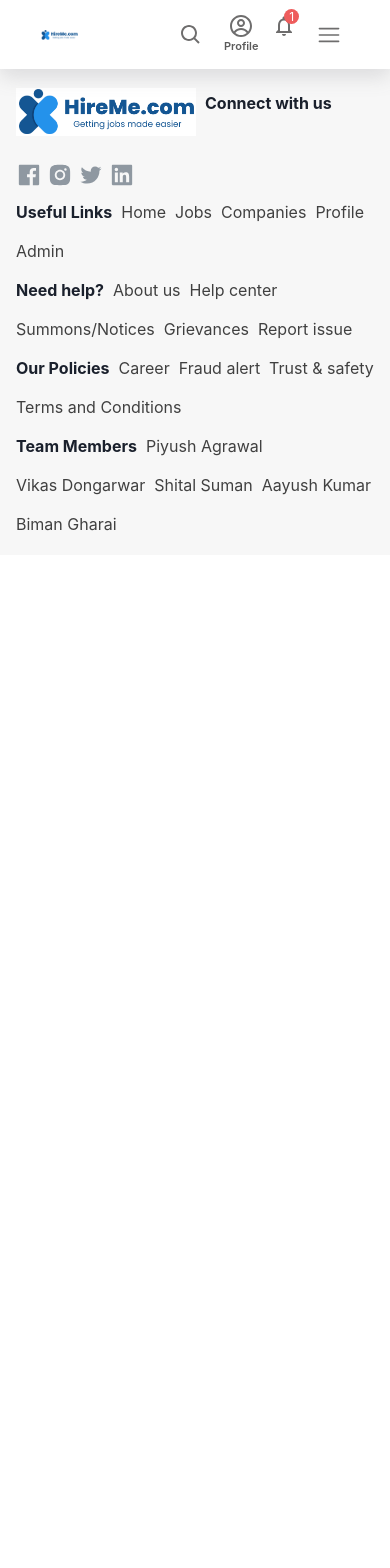
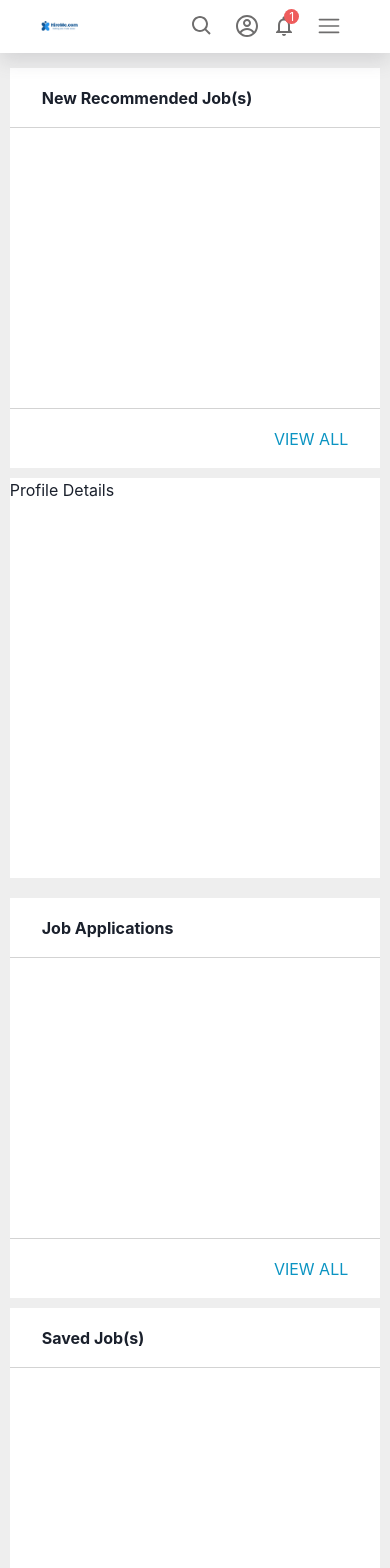
Before and after one commit to piyush-agrawal6/Naukri.com-clone, a React (Create React App) app: page / in a window 390 px wide. Shown: the top 1568 px of the page. Before the commit the page ends 844 px from the top, so only its background shows below. Built offline with nearby package versions, Linux system fonts and the light colour scheme.

Commit message:
home page addded

```diff
--- a/src/Components/Footer/Footer.css
+++ b/src/Components/Footer/Footer.css
@@ -1,6 +1,6 @@
 .footer {
-  padding: 8rem 5rem 5rem 5rem;
-  background-color: rgb(247, 247, 247);
+  padding: 5rem 5rem 5rem 5rem;
+  background-color: rgb(251, 251, 251);
 }
 .footer > div {
   width: 90%;
--- a/src/Components/Navbar/Navbar.jsx
+++ b/src/Components/Navbar/Navbar.jsx
@@ -32,33 +32,8 @@ const Navbar = () => {
                 <Link>LOOK AT</Link>
                 <MdClose className="cross" onClick={handleClick} />
               </p>
-
               <li className="menuItem" onClick={handleClick}>
                 <Link to="/jobs">Jobs</Link>
-                {/* <div className="subMenu megaMenu menuColumn">
-                  <div className="menuList">
-                    <ul>
-                      <li>
-                        <Link>Kurtas & Suits</Link>
-                      </li>
-                      <li>
-                        <Link>Sarees</Link>
-                      </li>
-                      <li>
-                        <Link>Palazzos</Link>
-                      </li>
-                      <li>
-                        <Link>Jackets</Link>
-                      </li>
-                      <li>
-                        <Link>Jeans</Link>
-                      </li>
-                      <li>
-                        <Link>Jumpsuits</Link>
-                      </li>
-                    </ul>
-                  </div>
-                </div> */}
               </li>
               <li className="menuItem" onClick={handleClick}>
                 <Link to="/company">Companies</Link>
@@ -97,7 +72,7 @@ const Navbar = () => {
           <div className="navIcons">
             <Link to="/profile">
               <CgProfile className="sideIcons" />
-              <p>Profile</p>
+              <p className="display">Profile</p>
             </Link>
           </div>
           <div className="navIcons">
--- /dev/null
+++ b/src/Pages/Home/Home.css
@@ -0,0 +1,75 @@
+.home {
+  padding: 8rem 0 3rem 0;
+  width: 100%;
+  background-color: rgb(238, 238, 238);
+}
+.home > div {
+  width: 78%;
+  margin: 20px auto;
+  display: flex;
+  justify-content: space-between;
+}
+.home > div > div {
+  background-color: white;
+  height: 400px;
+}
+.homeJob {
+  width: 65%;
+  background-color: white;
+}
+.homeHeader {
+  height: 15%;
+  display: flex;
+  align-items: center;
+  padding: 1rem 2rem;
+  border-bottom: 1px solid lightgray;
+  font-weight: 700;
+}
+.homeMiddle {
+  height: 70%;
+  display: flex;
+  padding: 1rem 2rem;
+}
+.homeFooter {
+  height: 15%;
+  display: flex;
+  align-items: center;
+  padding: 1rem 2rem;
+  justify-content: flex-end;
+  border-top: 1px solid lightgray;
+  color: rgb(11, 148, 194);
+}
+.homeProfile {
+  width: 33%;
+  background-color: white;
+}
+.homeDiv > div {
+  width: 49%;
+}
+@media (max-width: 940px) {
+  .home {
+    padding: 5rem 0 1rem 0;
+  }
+  .home > div {
+    width: 95%;
+  }
+}
+@media (max-width: 600px) {
+  .home {
+    padding: 3rem 0 1rem 0;
+  }
+  .home > div {
+    display: grid;
+    grid-template-columns: repeat(1, 1fr);
+    gap: 10px;
+  }
+  .homeJob {
+    width: 100%;
+  }
+  .homeProfile {
+    width: 100%;
+  }
+  .homeDiv > div {
+    width: 100%;
+  }
+}
--- a/src/Pages/Home/Home.jsx
+++ b/src/Pages/Home/Home.jsx
@@ -1,9 +1,30 @@
-import React from 'react'
-
+import React from "react";
+import "./Home.css";
 const Home = () => {
   return (
-    <div>Home</div>
-  )
-}
+    <div className="home">
+      <div>
+        <div className="homeJob">
+          <div className="homeHeader">New Recommended Job(s)</div>
+          <div className="homeMiddle"></div>
+          <div className="homeFooter">VIEW ALL</div>
+        </div>
+        <div className="homeProfile">Profile Details</div>
+      </div>
+      <div className="homeDiv">
+        <div>
+          <div className="homeHeader">Job Applications</div>
+          <div className="homeMiddle"></div>
+          <div className="homeFooter">VIEW ALL</div>
+        </div>
+        <div>
+          <div className="homeHeader">Saved Job(s)</div>
+          <div className="homeMiddle"></div>
+          <div className="homeFooter">VIEW ALL</div>
+        </div>
+      </div>
+    </div>
+  );
+};
 
-export default Home
+export default Home;
```
